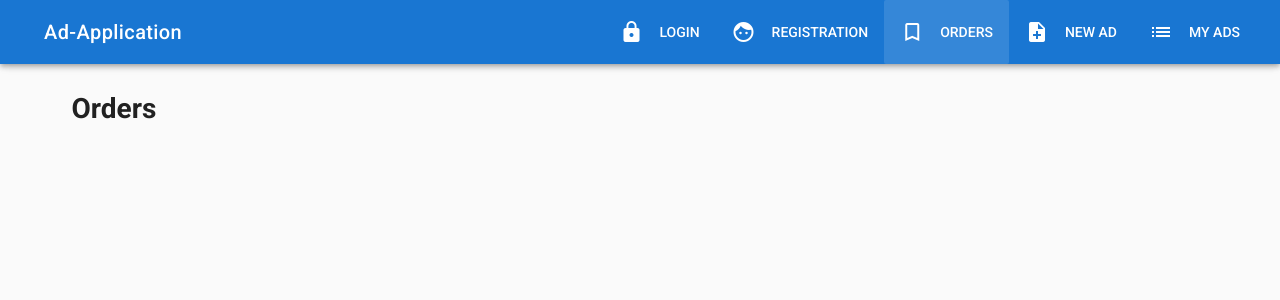
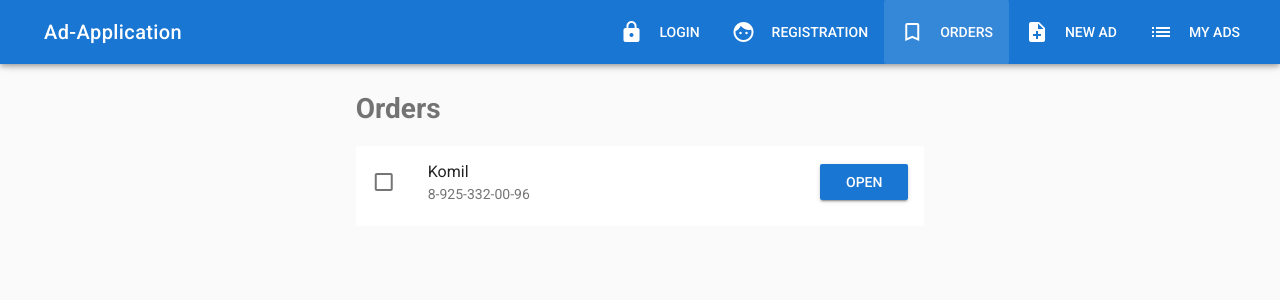
Before and after one commit to komilguliev99/VueProjet, a Vue app: page /orders in a window 1280 px wide. Shown: the top 300 px of the page. Built offline with nearby package versions, Linux system fonts and the light colour scheme.

Commit message:
Creating pages: Order-page

```diff
--- a/src/components/User/Orders.vue
+++ b/src/components/User/Orders.vue
@@ -1,8 +1,39 @@
 <template>
     <v-container>
         <v-layout>
-            <v-flex xs12>
-                <h1>Orders</h1>
+            <v-flex xs12 sm6 offset-sm3>
+
+                <h1 class="text--secondary mb-3">Orders</h1>
+                <v-list subheader two-line>
+
+                    <v-list-tile
+                        avatar
+                        v-for="order in orders"
+                        :key="order.id"
+                    >
+                        <v-list-tile-action>
+                            <v-checkbox
+                                color="primary"
+                                :input-value="order.done"
+                                @change="markDone(order)"
+                            ></v-checkbox>
+                        </v-list-tile-action>
+
+                        <v-list-tile-content>
+                            <v-list-tile-title>{{ order.name }}</v-list-tile-title>
+                            <v-list-tile-sub-title>{{ order.phone }}</v-list-tile-sub-title>
+                        </v-list-tile-content>
+
+                        <v-list-tile-action>
+                            <v-btn
+                                class="primary"
+                                :to="'/ad/' + order.adId"
+                            >Open</v-btn>
+                        </v-list-tile-action>
+                    </v-list-tile>
+
+                </v-list>
+
             </v-flex>
         </v-layout>
     </v-container>
@@ -12,7 +43,20 @@
 export default {
     data () {
         return {
-
+            orders: [
+                {
+                    id: 'fds',
+                    name: 'Komil',
+                    phone: '8-925-332-00-96',
+                    adId: '123',
+                    done: false
+                }
+            ]
+        }
+    },
+    methods: {
+        markDone (order) {
+            order.done = true
         }
     }
 }
```
